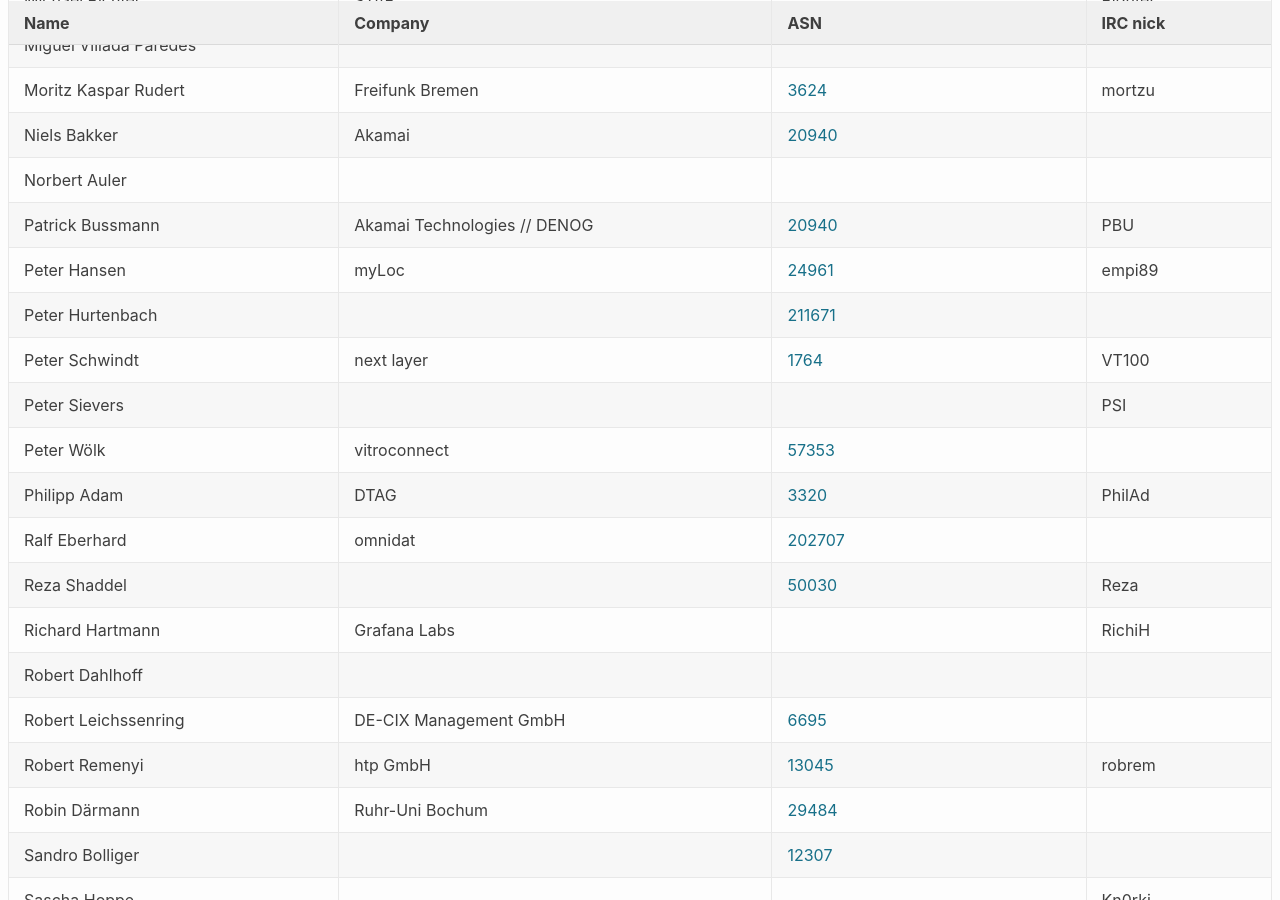
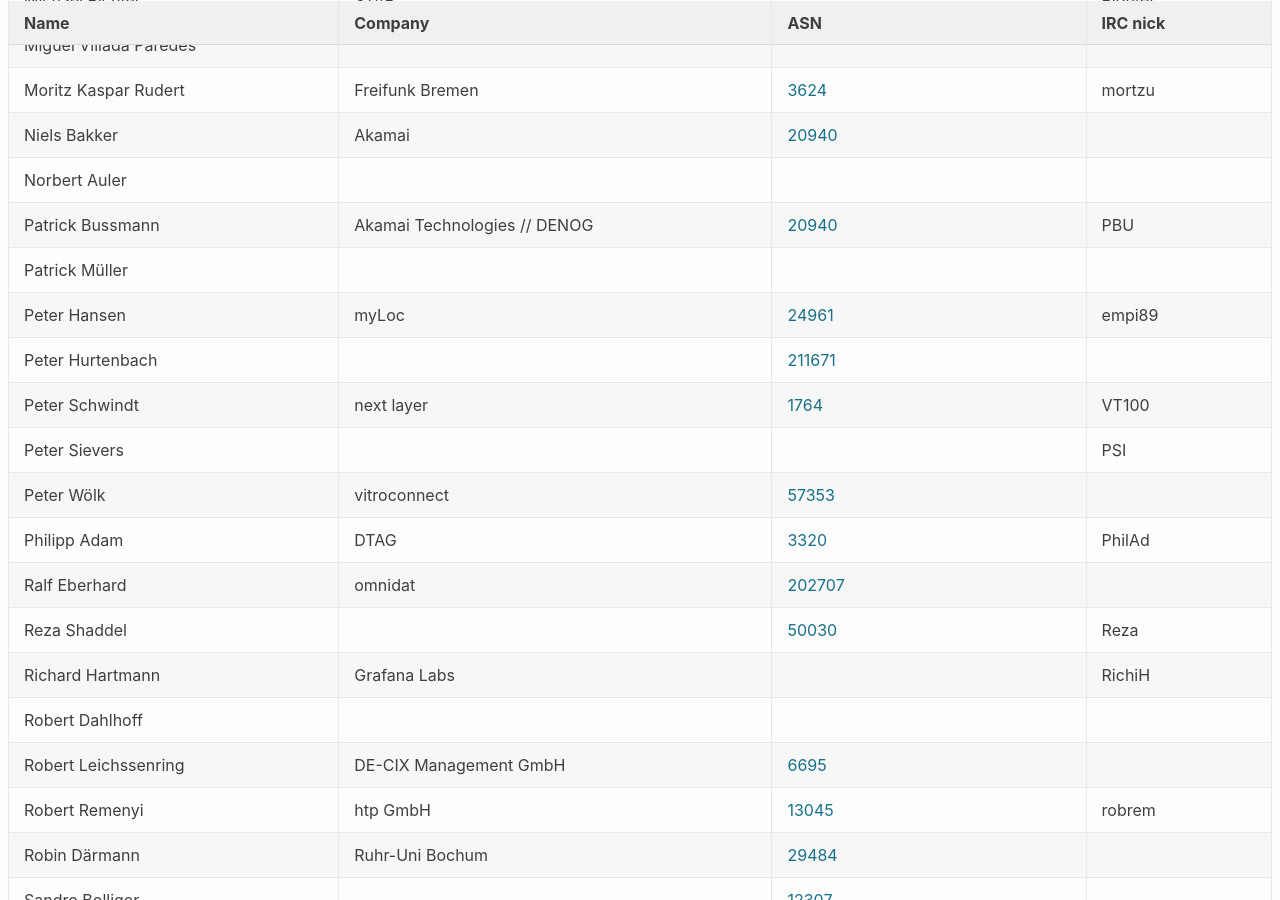
Before and after one commit to denog/pretix-attendeelist, a Jekyll site: the page built from denog13/index.markdown, in a window 1280 px wide and 900 px high, scrolled down 4930 px. Built offline with Jekyll 4.4.1, drawn with Linux system fonts in a browser that asks for light colours.

Commit message:
Latest data: Thu Sep 30 06:51:35 UTC 2021

```diff
--- a/_data/attendees_denog13.json
+++ b/_data/attendees_denog13.json
@@ -648,6 +648,12 @@
     "asn": "20940"
   },
   {
+    "name": "Patrick Müller",
+    "company": null,
+    "irc": null,
+    "asn": null
+  },
+  {
     "name": "Peter Hansen",
     "company": "myLoc",
     "irc": "empi89",
```
